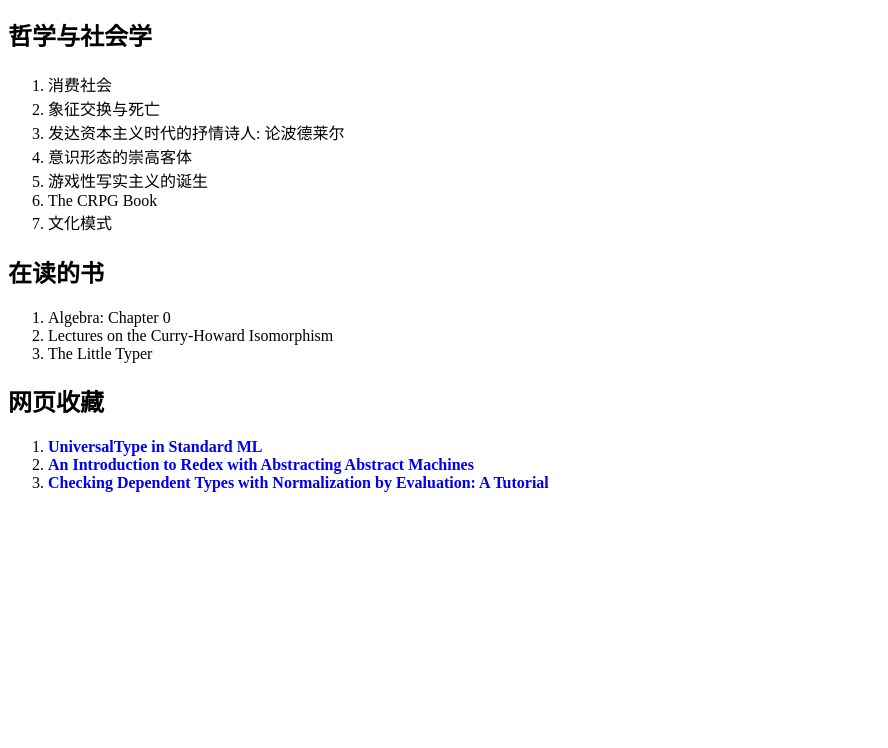
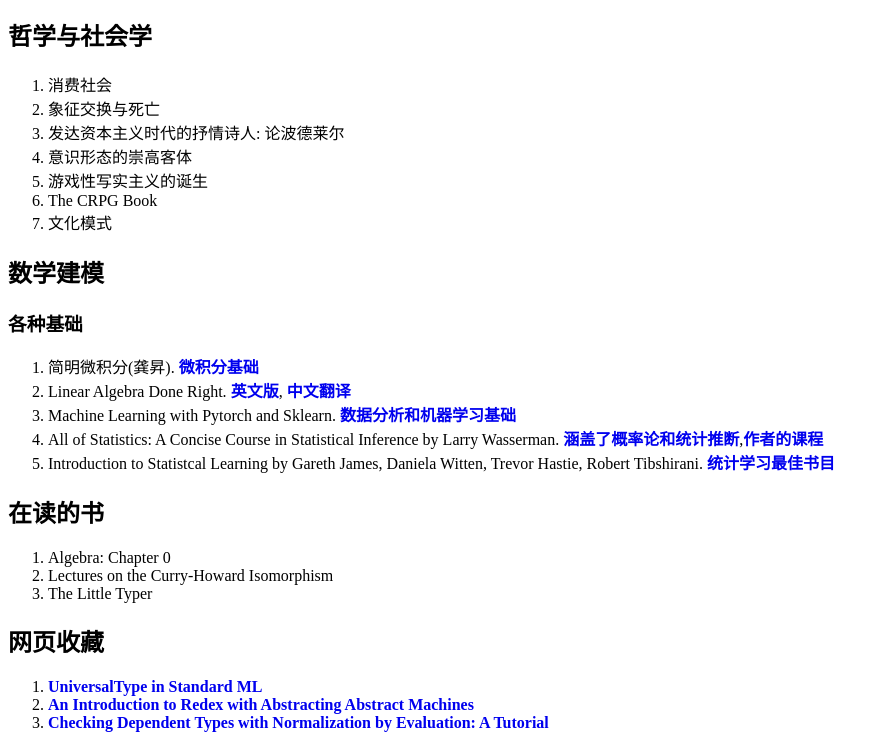
Before and after one commit to SBY7219/homepage, a plain HTML site: page books.html in a window 1280 px wide. Shown: the part 2830-3578 px from the top of the page, without its empty margins (0-888 px from the left). Before the commit the page ends 3338 px from the top, so only its background shows below. Drawn offline with Linux system fonts and the light colour scheme; a web font is replaced by a local one.

Commit message:
new books

```diff
--- a/books.html
+++ b/books.html
@@ -157,6 +157,17 @@
       <li>文化模式</li>
     </ol>
 
+    <h2>数学建模</h2>
+
+    <h3>各种基础</h3>
+    <ol>
+      <li>简明微积分(龚昇). <a href="notes/简明微积分.pdf">微积分基础</a></li>
+      <li>Linear Algebra Done Right. <a href="notes/LADR4e.pdf">英文版</a>, <a href="notes/LADR4eChinese.pdf">中文翻译</a></li>
+      <li>Machine Learning with Pytorch and Sklearn. <a href="notes/Machine Learning With PyTorch and Scikit-Learn.pdf">数据分析和机器学习基础</a></li>
+      <li>All of Statistics: A Concise Course in Statistical Inference by Larry Wasserman. <a href="notes/All of Statistics.pdf">涵盖了概率论和统计推断</a>,<a href="https://www.stat.cmu.edu/~larry/=stat705">作者的课程</a></li>
+      <li>Introduction to Statistcal Learning by Gareth James, Daniela Witten, Trevor Hastie, Robert Tibshirani. <a href="notes/An Introduction to Statistical Learning with Applications in Python.pdf">统计学习最佳书目</a></li>
+    </ol>
+
     <h2>在读的书</h2>
     <ol>
       <li>Algebra: Chapter 0</li>
```
Also changed, not shown: index.html (+1 -1 lines), 1 other file.
